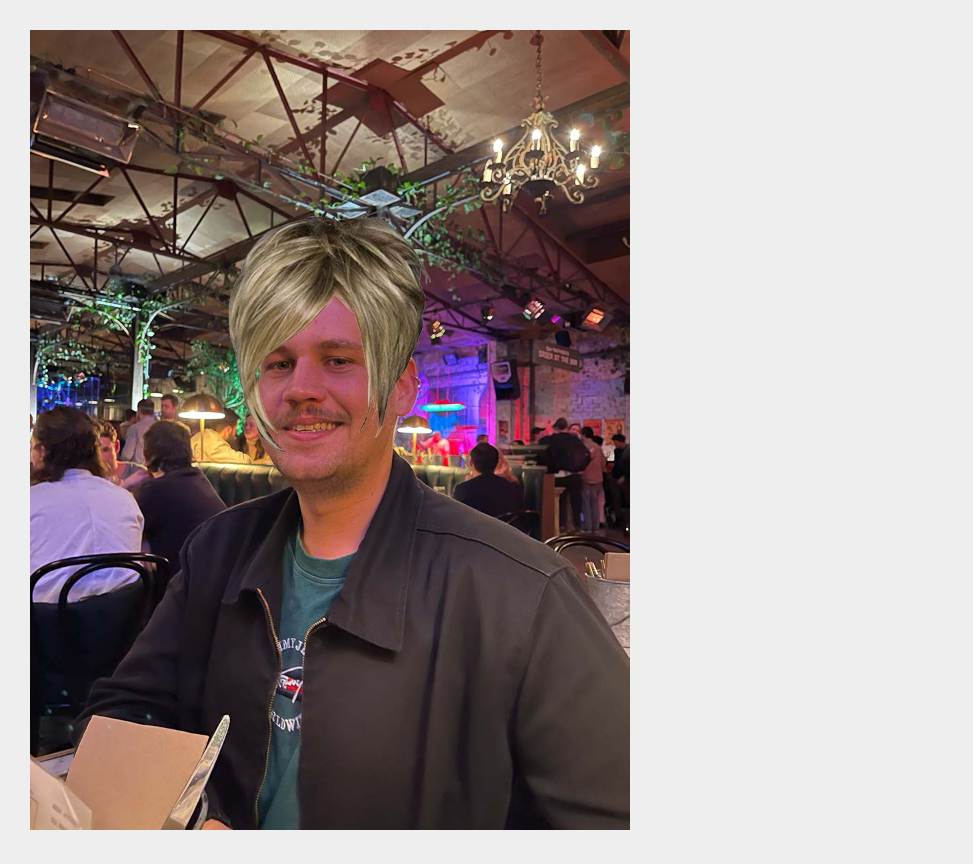
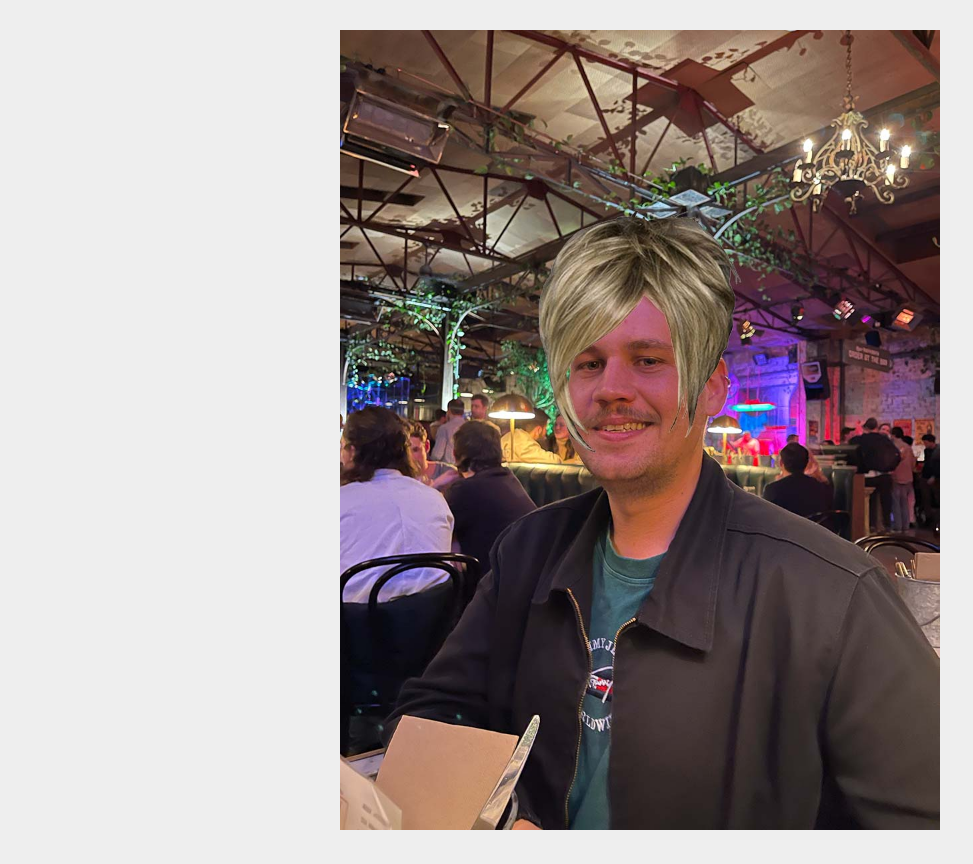
Before and after one commit to fervuvfer/karenforhire, a plain HTML site: page index.html in a window 1280 px wide. Shown: the whole page, without its empty margins (0-973 px from the left). Drawn offline with Linux system fonts and the light colour scheme.

Commit message:
Update index.html

```diff
--- a/index.html
+++ b/index.html
@@ -13,11 +13,17 @@
       margin: 0 auto;
       max-width: 600px;
     }
+    div{
+      margin: 0 auto;
+      display: block;
+      text-align: center;
+    }
+
   </style>
 </head>
 <body>
-
+<div>
 <img src="tomkaren.jpg"/>
-
+<div>
 </body>
 </html>
```
